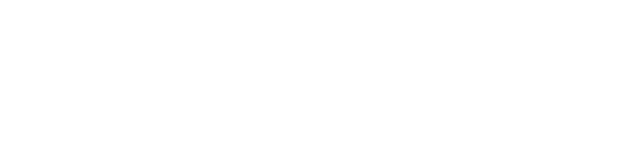
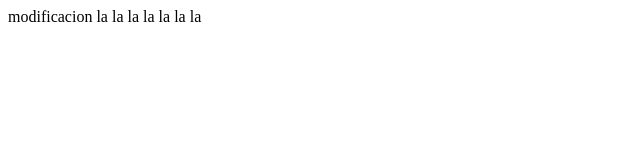
Before and after one commit to cjimenezASW/FULLSTACK_Prueba1, a plain HTML site: page index.html in a window 1280 px wide. Shown: the whole page, without its empty margins (0-640 px from the left). Drawn offline with Linux system fonts and the light colour scheme.

Commit message:
commit nuevo andres

```diff
--- a/index.html
+++ b/index.html
@@ -4,6 +4,6 @@
 	<title></title>
 </head>
 <body>
-
-</body>
+modificacion la la la la la la la
+<body>
 </html>
```
